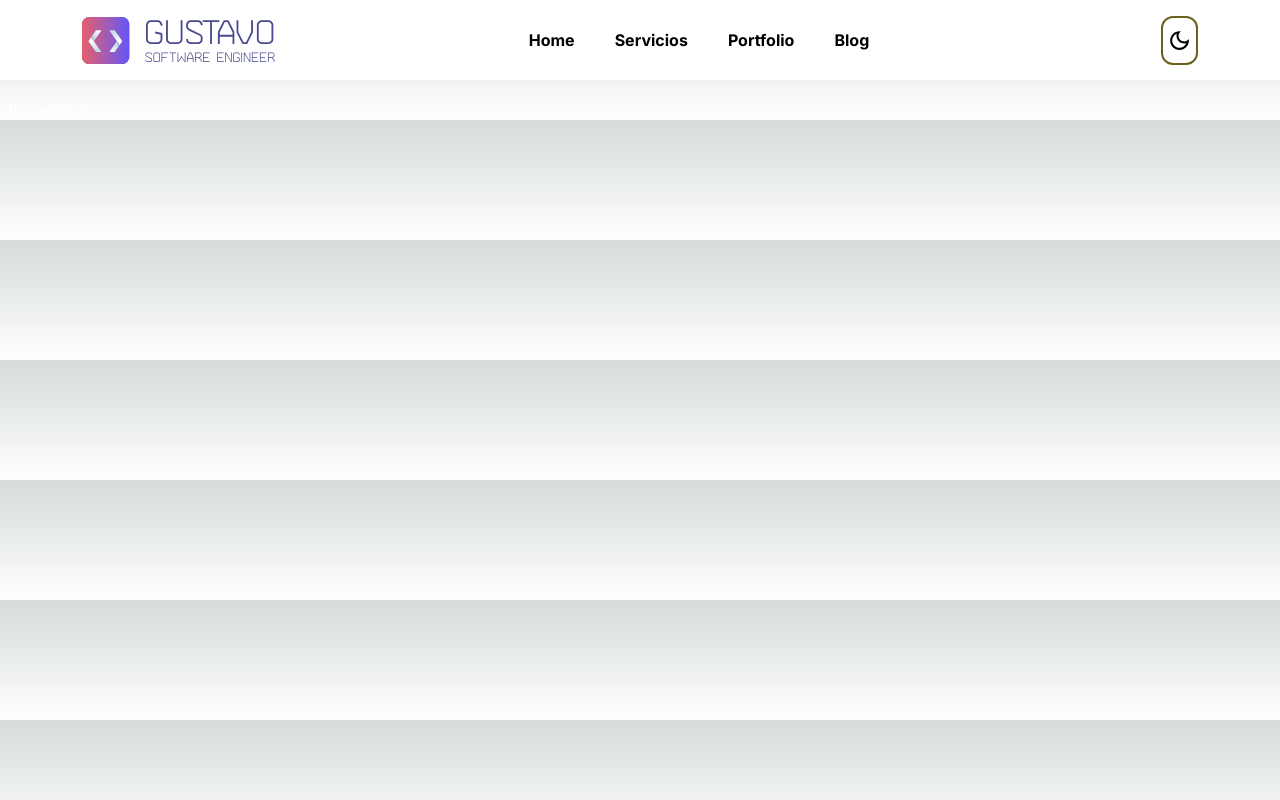
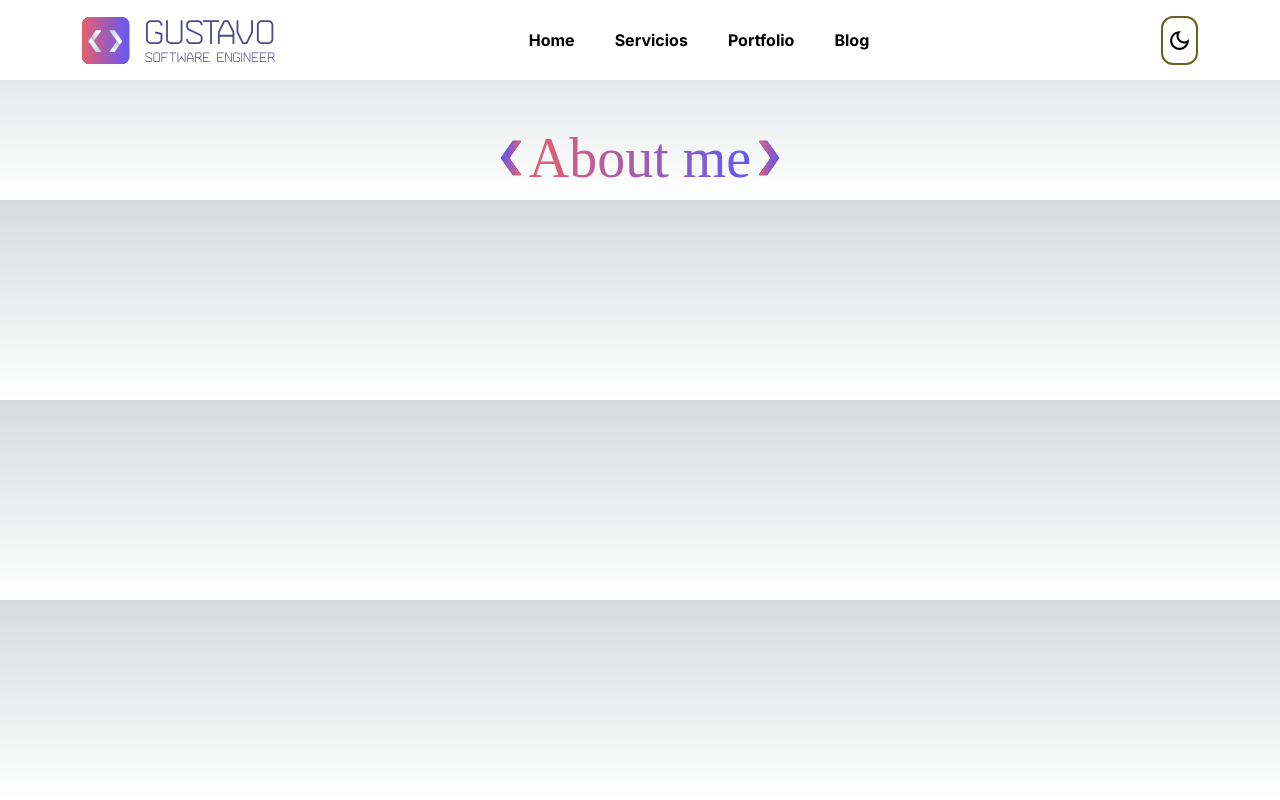
Before and after one commit to gustavo-gomez/portfolio, a Next.js app: page / in a window 1280 px wide. Built offline with nearby package versions, Linux system fonts and the light colour scheme.

Commit message:
about me section

```diff
--- a/src/app/_sections/Header.tsx
+++ b/src/app/_sections/Header.tsx
@@ -49,7 +49,6 @@ const Header = () => {
       </div>
     </div>
   )
-
 }
 
 export default Header
--- a/src/app/page.tsx
+++ b/src/app/page.tsx
@@ -1,6 +1,7 @@
-import Image from "next/image";
 import Header from "@/app/_sections/Header";
 import {ThemeProvider as NextThemesProvider} from "next-themes";
+import Image from "next/image";
+import arrow from "@/app/assets/arrow_section.svg";
 
 export default function Home() {
   return (
@@ -8,7 +9,17 @@ export default function Home() {
       <main className="">
 
         <Header/>
-        <p className="text-white pt-24">stg example</p>
+        <section className="text-white pt-24">
+          <div className="flex w-full justify-center pt-5">
+            <Image src={arrow} alt={'arrow-left'} className='rotate-180' width={20}/>
+            <span
+              className='font-sectionTitle font-light text-[56px] bg-clip-text text-transparent bg-gradient-to-l from-[#6357F6] to-[#E6606C] mx-2'
+            >
+              About me
+            </span>
+            <Image src={arrow} alt={'arrow-right'} width={20}/>
+          </div>
+        </section>
 
       </main>
     </NextThemesProvider>
--- a/tailwind.config.ts
+++ b/tailwind.config.ts
@@ -15,6 +15,9 @@ const config: Config = {
           "conic-gradient(from 180deg at 50% 50%, var(--tw-gradient-stops))",
       },
     },
+    fontFamily: {
+      'sectionTitle': ['Barlow Condensed'],
+    }
   },
   plugins: [],
 };
```
Also changed, not shown: src/app/assets/arrow_section.svg (added).
